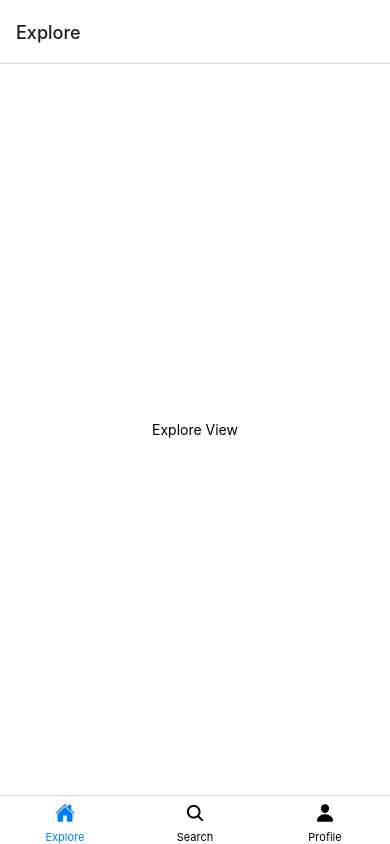
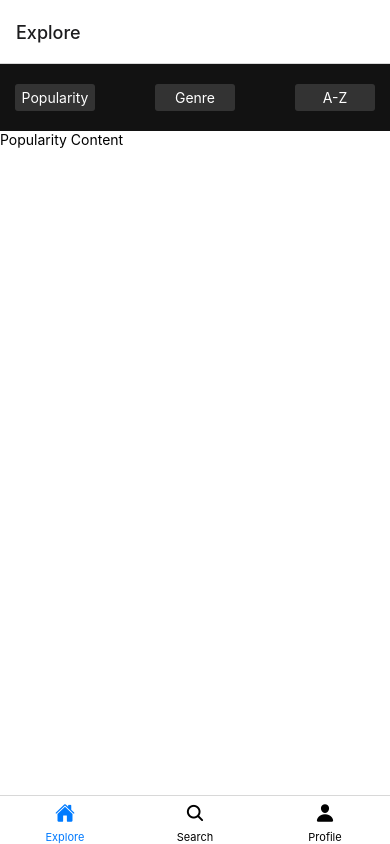
Before and after one commit to MarcusM1231/Cineverse, a React Native app in the folder Cineverse/: screen /Explore in a window 390 px wide. Built offline with nearby package versions, Linux system fonts and the light colour scheme.

Commit message:
CV-3: List Different Category Options

```diff
--- a/Cineverse/App.tsx
+++ b/Cineverse/App.tsx
@@ -54,6 +54,5 @@ const styles = StyleSheet.create({
     flex: 1,
     backgroundColor: '#fff',
     alignItems: 'center',
-    justifyContent: 'center',
   },
 });
--- a/Cineverse/Views/MainViews/ExploreView.tsx
+++ b/Cineverse/Views/MainViews/ExploreView.tsx
@@ -1,14 +1,65 @@
-import { StyleSheet, Text, View } from 'react-native';
+import { StyleSheet, Text, View, TouchableOpacity } from 'react-native';
+import { useState } from 'react';
+import PopularityView from '../SubViews/ExploreSubViews/PopularityView';
+import GenreView from '../SubViews/ExploreSubViews/GenreView'
+import AToZView from '../SubViews/ExploreSubViews/AToZView'
 
-/*
-This is the explore view, the view shown when you launch the app
-This will have the list of movies and the different categorgies to look through
-*/
+//Props
+type ButtonProp = {
+  type: number;
+  title: string;
+  onPress: () => void;
+}
 
+//Variables
+const popularityCategory = "Popularity"
+const aToZCategory = "A-Z"
+const genreCategory = "Genre"
+
+const CategoryButtons = (props: ButtonProp) => {
+  var currentCategory: string;
+
+  switch(props.type){
+    case(1):
+      currentCategory = genreCategory;
+      break;
+    case(2):
+      currentCategory = aToZCategory;
+      break;
+    default:
+      currentCategory = popularityCategory
+      break;
+  }
+  return(
+    <View>
+      <TouchableOpacity style={styles.buttonCategory} onPress={props.onPress}>
+        <Text style={styles.buttonTextStyle}>{props.title}</Text>
+      </TouchableOpacity>
+    </View>
+  )
+}
+
+
+//View
 export default function ExploreView() {
-    return (
+  const [currentCategory, setCurrentCategory] = useState(popularityCategory);
+
+  const handleCategoryChange = (category: string) => {
+    setCurrentCategory(category);
+  }
+
+  return (
       <View style={styles.container}>
-        <Text>Explore View</Text>
+        <View style={styles.buttonsContainer}>
+          <CategoryButtons title={popularityCategory} type={0} onPress={() => handleCategoryChange(popularityCategory)} />
+          <CategoryButtons title={genreCategory} type={1}  onPress={() => handleCategoryChange(genreCategory)} />
+          <CategoryButtons title={aToZCategory} type={2}  onPress={() => handleCategoryChange(aToZCategory)} />
+        </View>
+        <View>
+        {currentCategory === popularityCategory && <PopularityView />}
+        {currentCategory === genreCategory && <GenreView />}
+        {currentCategory === aToZCategory && <AToZView />}
+        </View>
     </View>
     );
   }
@@ -17,7 +68,26 @@ export default function ExploreView() {
     container: {
       flex: 1,
       backgroundColor: '#fff',
-      alignItems: 'center',
+      alignItems: 'flex-start',
+    },
+
+    buttonTextStyle: {
+      textAlign: 'center',
+      color: 'white'
+    },
+    buttonCategory: {
+      backgroundColor: '#333333',
+      width: 80,
+      padding: 5,
+      marginHorizontal: 30,
+      marginVertical: 20,
+      borderRadius: 3,
+    },
+    buttonsContainer: {
+      backgroundColor: '#121212',  //this will end up being removed since background will handle it
+      flexDirection: 'row',
+      width: '100%',
       justifyContent: 'center',
-    },
+    }
+
   });
--- /dev/null
+++ b/Cineverse/Views/SubViews/ExploreSubViews/AToZView.tsx
@@ -0,0 +1,10 @@
+import React from 'react';
+import { View, Text } from 'react-native';
+
+export default function AToZView() {
+  return (
+    <View>
+      <Text>A-Z View</Text>
+    </View>
+  );
+}
--- /dev/null
+++ b/Cineverse/Views/SubViews/ExploreSubViews/GenreView.tsx
@@ -0,0 +1,10 @@
+import React from 'react';
+import { View, Text } from 'react-native';
+
+export default function GenreView() {
+  return (
+    <View>
+      <Text>Genre View</Text>
+    </View>
+  );
+}
--- /dev/null
+++ b/Cineverse/Views/SubViews/ExploreSubViews/PopularityView.tsx
@@ -0,0 +1,10 @@
+import React from 'react';
+import { View, Text } from 'react-native';
+
+export default function PopularityView() {
+  return (
+    <View>
+      <Text>Popularity Content</Text>
+    </View>
+  );
+}
```
